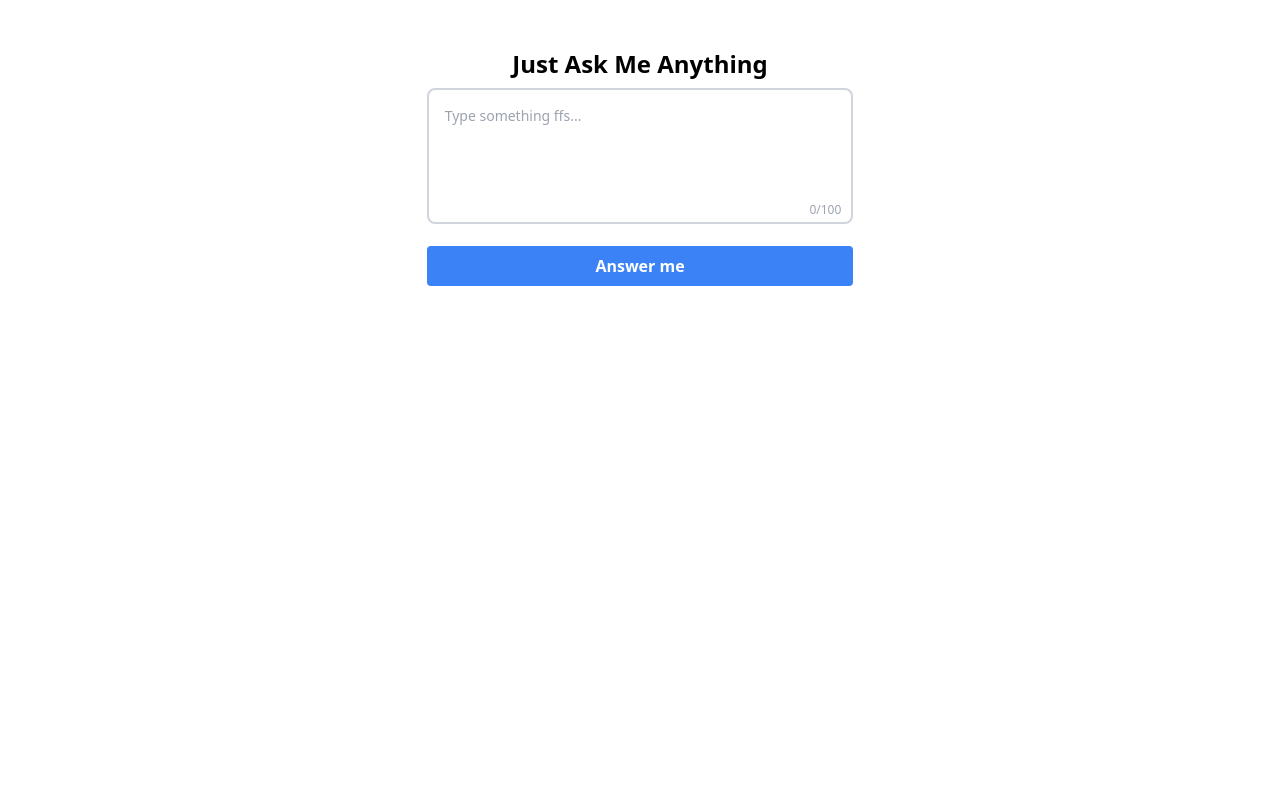
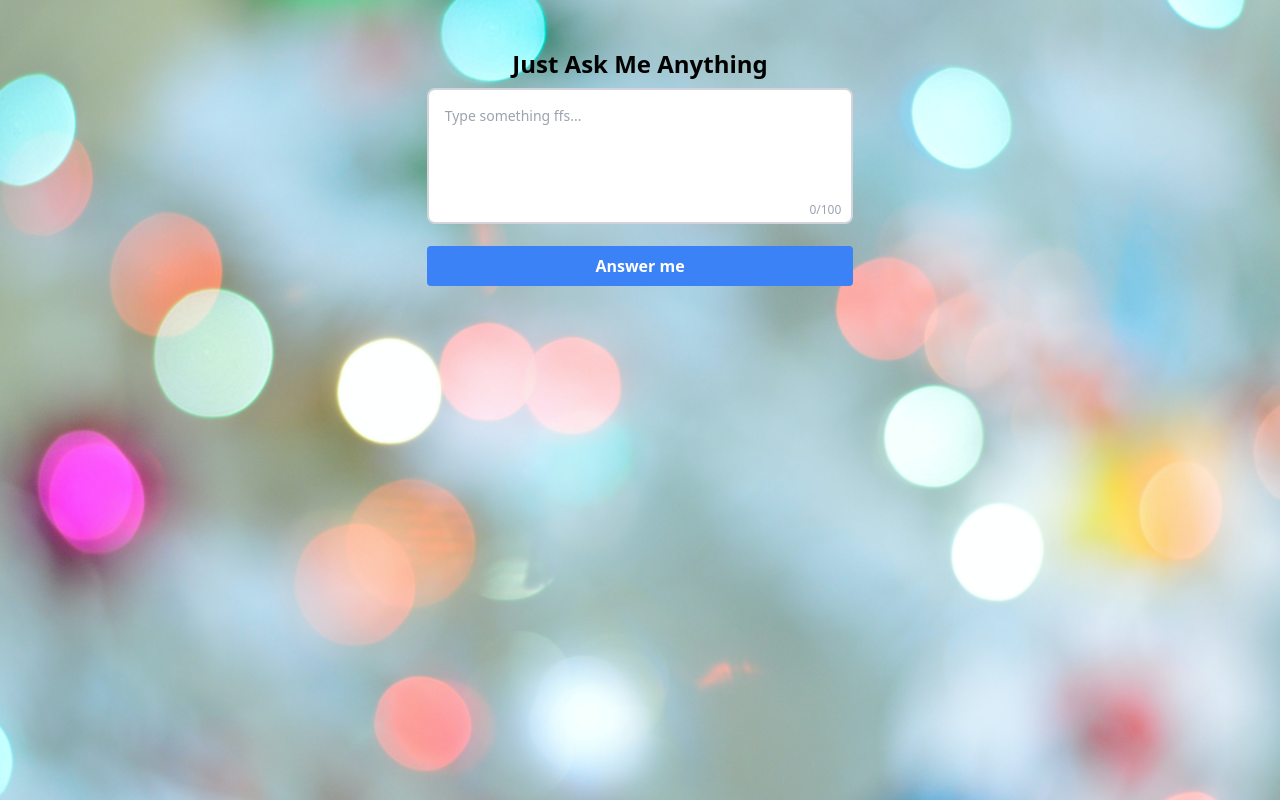
Before and after one commit to tenak47/justaskmesomething, a Next.js app: page / in a window 1280 px wide. Built offline with nearby package versions, Linux system fonts and the light colour scheme.

Commit message:
add background

```diff
--- a/pages/index.tsx
+++ b/pages/index.tsx
@@ -41,7 +41,7 @@ const Home: NextPage = () => {
   }
 
   return (
-    <>
+    <div className="hero w-full h-full">
       <Head>
         <title>Just Ask Me Anything</title>
         <meta name="description" content="Generated by create next app" />
@@ -100,7 +100,7 @@ const Home: NextPage = () => {
           )}
         </div>
       </div>
-    </>
+    </div>
   )
 }
 
--- a/styles/globals.css
+++ b/styles/globals.css
@@ -1,3 +1,11 @@
 @tailwind base;
 @tailwind components;
 @tailwind utilities;
+
+#__next {
+    height: 100vh;
+}
+.hero {
+    background-image: url('../public/bg.jpg');
+    background-size: cover;
+}
```
Also changed, not shown: public/bg.jpg (added).
